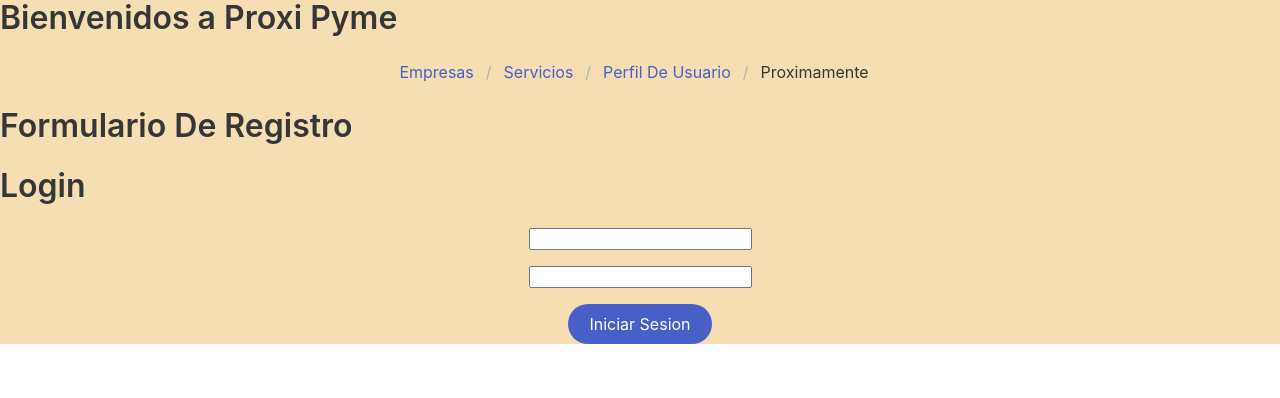
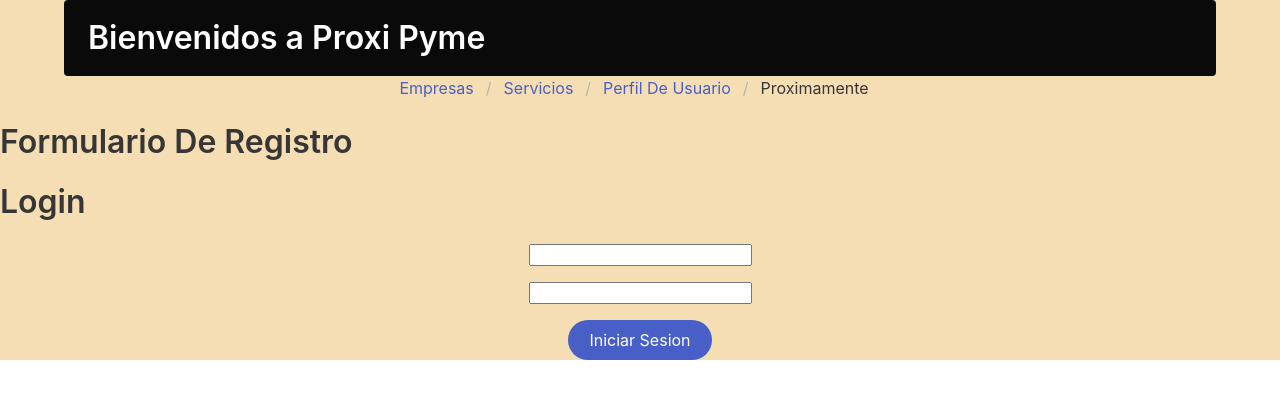
Before and after one commit to O-Uribe/ProxiPyme_Web, a React (Vite) app in the folder frontend/: page / in a window 1280 px wide. Shown: the top 398 px of the page. Built offline with nearby package versions, Linux system fonts and the light colour scheme.

Commit message:
"Aplicacion Css"

```diff
--- a/frontend/src/components/App.jsx
+++ b/frontend/src/components/App.jsx
@@ -10,8 +10,18 @@ export const App = () => {
 
 
   return (
-       <div>
-        <h1 class="title">Bienvenidos a Proxi Pyme</h1>
+
+
+    <><div class="container">
+      <div class="notification is-black">
+        <strong><h1 class="title">Bienvenidos a Proxi Pyme</h1></strong>
+      </div>
+    </div><div>
+
+
+
+
+
         <nav class="breadcrumb is-centered" aria-label="breadcrumbs">
           <ul>
             <li><a href="#">Empresas</a></li>
@@ -22,15 +32,13 @@ export const App = () => {
         </nav>
         <h2 class="title">Formulario De Registro</h2>
 
-        {
-          !user.length > 0
-          ? <Formulario setUser={setUser}    />
-          : <Home user={user} setUser={setUser} />
-        }
+        {!user.length > 0
+          ? <Formulario setUser={setUser} />
+          : <Home user={user} setUser={setUser} />}
 
 
 
-       </div>
+      </div></>
 
 
 
--- a/frontend/src/components/Home.jsx
+++ b/frontend/src/components/Home.jsx
@@ -12,7 +12,7 @@ export function Home({user, setUser}) {
        <div>
 
           <div class="container">
-          <div class="notification is-primary">
+          <div class="notification is-black">
           <strong>Bienvenido</strong>
 
 
```
Lines whose indentation alone changed are shown as unchanged.
